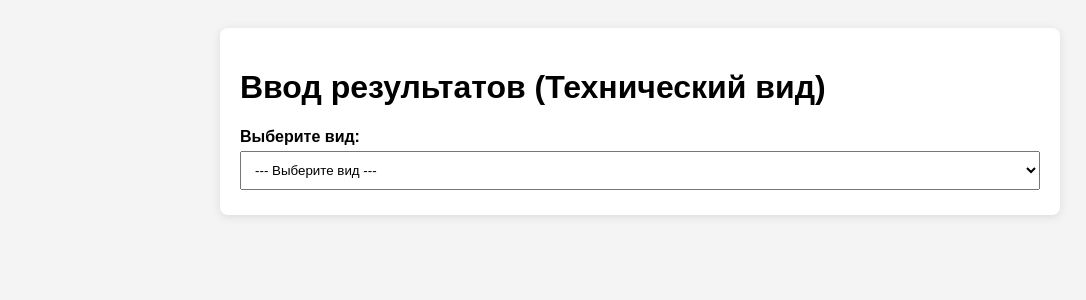
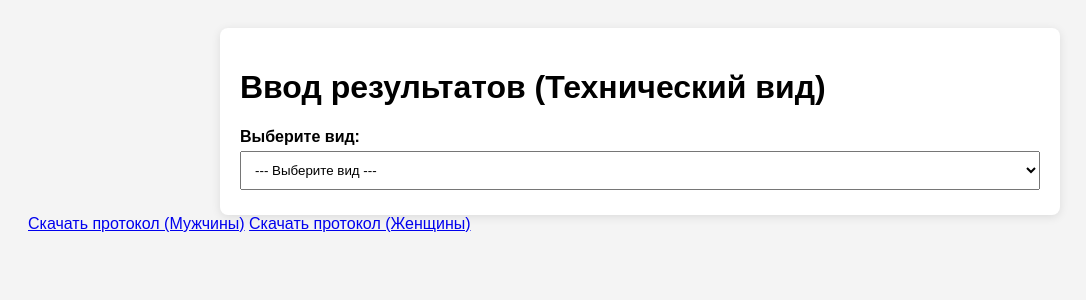
Before and after one commit to glebka19991880-jpg/athletics-abakan, a Django app: page /judge/ in a window 1280 px wide. Shown: the top 300 px of the page, without its empty margins (0-1086 px from the left). Run offline with Django 4.2, Linux system fonts and the light colour scheme; data that the repository does not hold is empty.

Commit message:
Update judge.html

```diff
--- a/core/templates/judge.html
+++ b/core/templates/judge.html
@@ -105,3 +105,6 @@
     </div>
 </body>
 </html>
+<a href="{% url 'export_long_jump' current_event.id %}?discipline=длина&gender=м" class="btn btn-primary">Скачать протокол (Мужчины)</a>
+
+<a href="{% url 'export_long_jump' current_event.id %}?discipline=длина&gender=ж" class="btn btn-danger">Скачать протокол (Женщины)</a>
```
